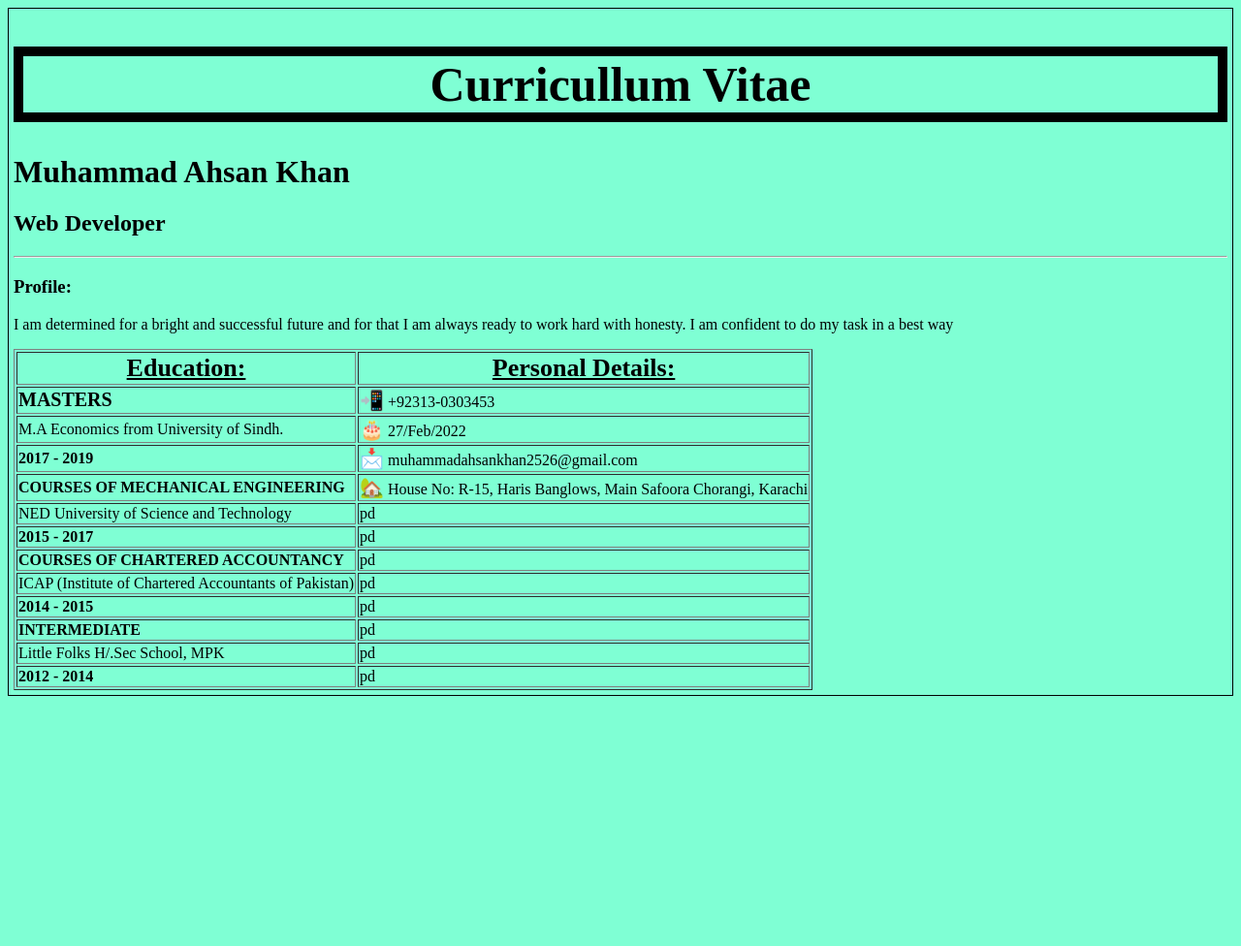
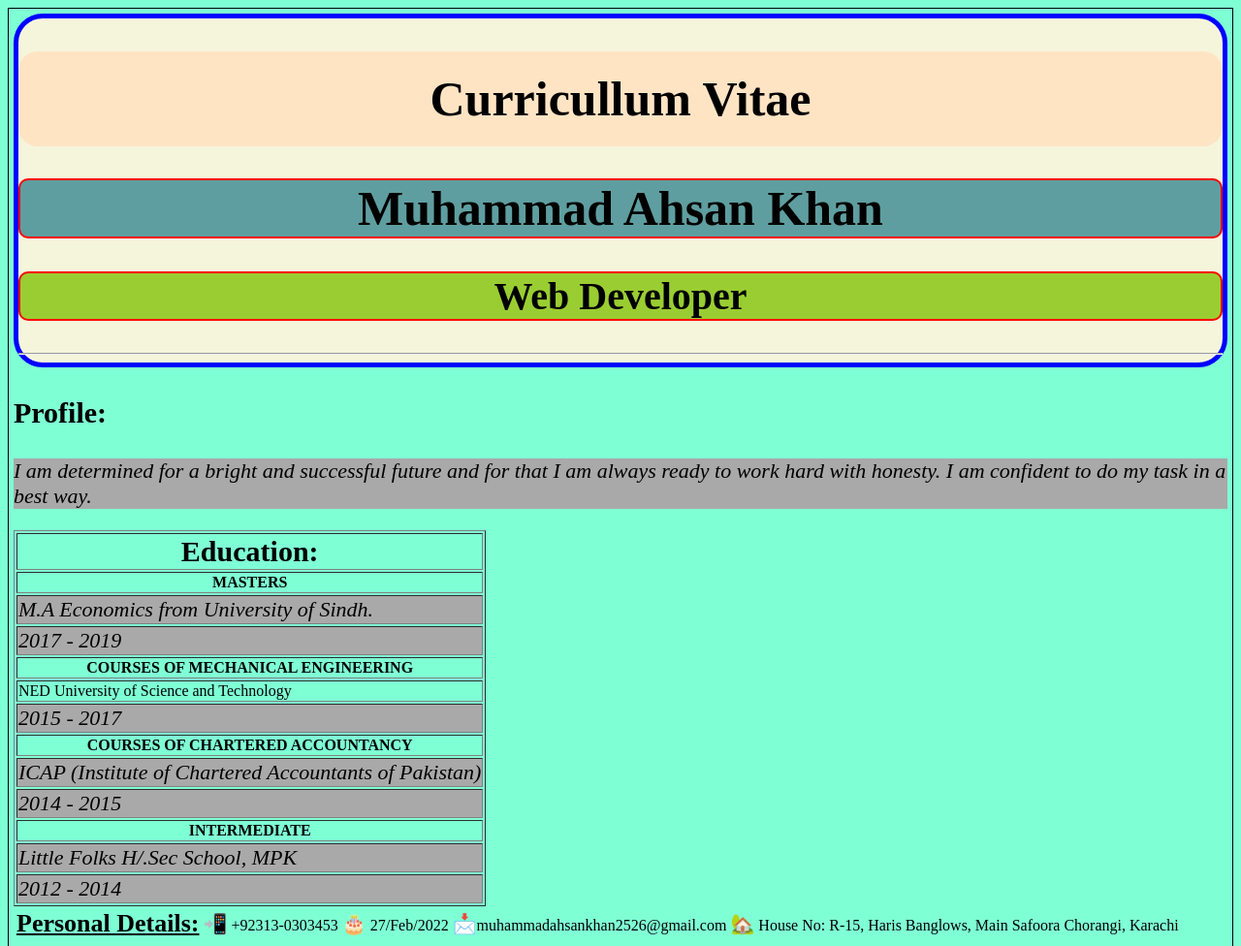
Before and after one commit to Ahsankhan2526/CV-Task, a plain HTML site: page index.html in a window 1280 px wide. Shown: the top 976 px of the page at 97% size. Before the commit the page ends 800 px from the top, so only its background shows below. Drawn offline with Linux system fonts and the light colour scheme.

Commit message:
more working

```diff
--- a/index.html
+++ b/index.html
@@ -8,263 +8,79 @@
     <link rel="stylesheet" href="style.css" />
   </head>
   <body>
-    <h1 id="cv-heading">Curricullum Vitae</h1>
-    <h1>Muhammad Ahsan Khan</h1>
-    <h2>Web Developer</h2>
-    <hr />
-    <h3>Profile:</h3>
-    <p>
-      I am determined for a bright and successful future and for that I am
-      always ready to work hard with honesty. I am confident to do my task in a
-      best way
-    </p>
+    <div id="top_div">
+      <h1 id="cv-heading">Curricullum Vitae</h1>
+      <h1 id="name">Muhammad Ahsan Khan</h1>
+      <h2 id="profession">Web Developer</h2>
+      <hr />
+    </div>
+    <div>
+      <h3 id="profile">Profile:</h3>
+      <p class="text">
+        I am determined for a bright and successful future and for that I am
+        always ready to work hard with honesty. I am confident to do my task in
+        a best way.
+      </p>
+    </div>
     <table border="1">
       <tr>
-        <th style="font-size: 26px"><u> Education:</u></th>
-        <th style="font-size: 26px"><u>Personal Details: </u></th>
+        <th id="edu">Education:</th>
       </tr>
       <tr>
-        <td style="font-size: 20px"><b>MASTERS</b></td>
-        <td><span style="font-size: 20px">&#128242;</span> +92313-0303453</td>
+        <th>MASTERS</th>
       </tr>
       <tr>
-        <td>M.A Economics from University of Sindh.</td>
-        <td><span style="font-size: 20px">&#127874;</span> 27/Feb/2022</td>
+        <td class="text">M.A Economics from University of Sindh.</td>
       </tr>
       <tr>
-        <td><b>2017 - 2019</b></td>
-        <td>
-          <span style="font-size: 20px">&#128233;</span>
-          muhammadahsankhan2526@gmail.com
+        <td class="text">2017 - 2019</td>
+      </tr>
+      <tr>
+        <th>COURSES OF MECHANICAL ENGINEERING</th>
+      </tr>
+      <tr>
+        <td class="tsxt">NED University of Science and Technology</td>
+      </tr>
+      <tr>
+        <td class="text">2015 - 2017</td>
+      </tr>
+
+      <tr>
+        <th>COURSES OF CHARTERED ACCOUNTANCY</th>
+      </tr>
+      <tr>
+        <td class="text">
+          ICAP (Institute of Chartered Accountants of Pakistan)
         </td>
       </tr>
       <tr>
-        <td><b>COURSES OF MECHANICAL ENGINEERING</b></td>
+        <td class="text">2014 - 2015</td>
+      </tr>
+
+      <tr>
+        <th>INTERMEDIATE</th>
+      </tr>
+      <tr>
+        <td class="text">Little Folks H/.Sec School, MPK</td>
+      </tr>
+      <tr>
+        <td class="text">2012 - 2014</td>
+      </tr>
+    </table>
+    <table>
+      <tr>
+        <th style="font-size: 26px"><u>Personal Details: </u></th>
+        <td><span style="font-size: 20px">&#128242;</span> +92313-0303453</td>
+        <td><span style="font-size: 20px">&#127874;</span> 27/Feb/2022</td>
+        <td>
+          <span style="font-size: 20px">&#128233;</span
+          >muhammadahsankhan2526@gmail.com
+        </td>
         <td>
           <span style="font-size: 20px">&#127969;</span> House No: R-15, Haris
           Banglows, Main Safoora Chorangi, Karachi
         </td>
       </tr>
-      <tr>
-        <td>NED University of Science and Technology</td>
-        <td>pd</td>
-      </tr>
-      <tr>
-        <td><b>2015 - 2017</b></td>
-        <td>pd</td>
-      </tr>
-
-      <tr>
-        <td><b>COURSES OF CHARTERED ACCOUNTANCY</b></td>
-        <td>pd</td>
-      </tr>
-      <tr>
-        <td>ICAP (Institute of Chartered Accountants of Pakistan)</td>
-        <td>pd</td>
-      </tr>
-      <tr>
-        <td><b>2014 - 2015</b></td>
-        <td>pd</td>
-      </tr>
-
-      <tr>
-        <td><b>INTERMEDIATE</b></td>
-        <td>pd</td>
-      </tr>
-      <tr>
-        <td>Little Folks H/.Sec School, MPK</td>
-        <td>pd</td>
-      </tr>
-      <tr>
-        <td><b>2012 - 2014</b></td>
-        <td>pd</td>
-      </tr>
     </table>
-
-    <!-- <table border="1">
-      <tr>
-        <th colspan="1">Periodic Table</th>
-      </tr>
-      <tr>
-        <td></td>
-        <td></td>
-        <td></td>
-        <td></td>
-        <td></td>
-        <td></td>
-        <td></td>
-        <td></td>
-        <td></td>
-        <td></td>
-        <td></td>
-        <td></td>
-        <td></td>
-        <td></td>
-        <td></td>
-        <td></td>
-        <td></td>
-        <td></td>
-      </tr>
-      <tr>
-        <td></td>
-        <td></td>
-        <td></td>
-        <td></td>
-        <td></td>
-        <td></td>
-        <td></td>
-        <td></td>
-        <td></td>
-        <td></td>
-        <td></td>
-        <td></td>
-        <td></td>
-        <td></td>
-        <td></td>
-        <td></td>
-        <td></td>
-        <td></td>
-      </tr>
-      <tr>
-        <td></td>
-        <td></td>
-        <td></td>
-        <td></td>
-        <td></td>
-        <td></td>
-        <td></td>
-        <td></td>
-        <td></td>
-        <td></td>
-        <td></td>
-        <td></td>
-        <td></td>
-        <td></td>
-        <td></td>
-        <td></td>
-        <td></td>
-        <td></td>
-      </tr>
-      <tr>
-        <td></td>
-        <td></td>
-        <td></td>
-        <td></td>
-        <td></td>
-        <td></td>
-        <td></td>
-        <td></td>
-        <td></td>
-        <td></td>
-        <td></td>
-        <td></td>
-        <td></td>
-        <td></td>
-        <td></td>
-        <td></td>
-        <td></td>
-        <td></td>
-      </tr>
-      <tr>
-        <td></td>
-        <td></td>
-        <td></td>
-        <td></td>
-        <td></td>
-        <td></td>
-        <td></td>
-        <td></td>
-        <td></td>
-        <td></td>
-        <td></td>
-        <td></td>
-        <td></td>
-        <td></td>
-        <td></td>
-        <td></td>
-        <td></td>
-        <td></td>
-      </tr>
-      <tr>
-        <td></td>
-        <td></td>
-        <td></td>
-        <td></td>
-        <td></td>
-        <td></td>
-        <td></td>
-        <td></td>
-        <td></td>
-        <td></td>
-        <td></td>
-        <td></td>
-        <td></td>
-        <td></td>
-        <td></td>
-        <td></td>
-        <td></td>
-        <td></td>
-      </tr>
-      <tr>
-        <td></td>
-        <td></td>
-        <td></td>
-        <td></td>
-        <td></td>
-        <td></td>
-        <td></td>
-        <td></td>
-        <td></td>
-        <td></td>
-        <td></td>
-        <td></td>
-        <td></td>
-        <td></td>
-        <td></td>
-        <td></td>
-        <td></td>
-        <td></td>
-      </tr>
-      <tr>
-        <td></td>
-        <td></td>
-        <td></td>
-        <td></td>
-        <td></td>
-        <td></td>
-        <td></td>
-        <td></td>
-        <td></td>
-        <td></td>
-        <td></td>
-        <td></td>
-        <td></td>
-        <td></td>
-        <td></td>
-        <td></td>
-        <td></td>
-        <td></td>
-      </tr>
-      <tr>
-        <td></td>
-        <td></td>
-        <td></td>
-        <td></td>
-        <td></td>
-        <td></td>
-        <td></td>
-        <td></td>
-        <td></td>
-        <td></td>
-        <td></td>
-        <td></td>
-        <td></td>
-        <td></td>
-        <td></td>
-        <td></td>
-        <td></td>
-        <td></td>
-      </tr>
-    </table> -->
   </body>
 </html>
--- a/style.css
+++ b/style.css
@@ -4,9 +4,47 @@ body{
     background-color: aquamarine;
     border: 1px solid black;
 }
+#top_div{
+    background-color: beige;
+    border: 5px solid blue;
+    border-radius: 30px;
+}
+#cv-div{
+    ;
+}
 #cv-heading {
+    padding: 20px;
+    background-color: bisque;
 font-size: 50px;
-border: 1px solid black;
+border: 1px ;
 text-align: center;
-border-width: 10px;
+border-radius: 20px;
+border-width: 5px;
 }
+
+#name{
+    text-align: center;
+    font-size: 50px;
+    border: 2px solid red;
+    border-radius: 10px;
+    background-color: cadetblue;
+}
+#profession{
+text-align: center;
+font-size: 40px;
+border: 2px solid red;
+border-radius: 10px;
+background-color: yellowgreen;
+}
+#edu{
+    font-size: 30px;
+}
+#profile{
+    font-size: 30px;
+}
+.text{
+    font-size: 22px;
+    font-style: italic ;
+    background-color: darkgray;
+
+}
```
